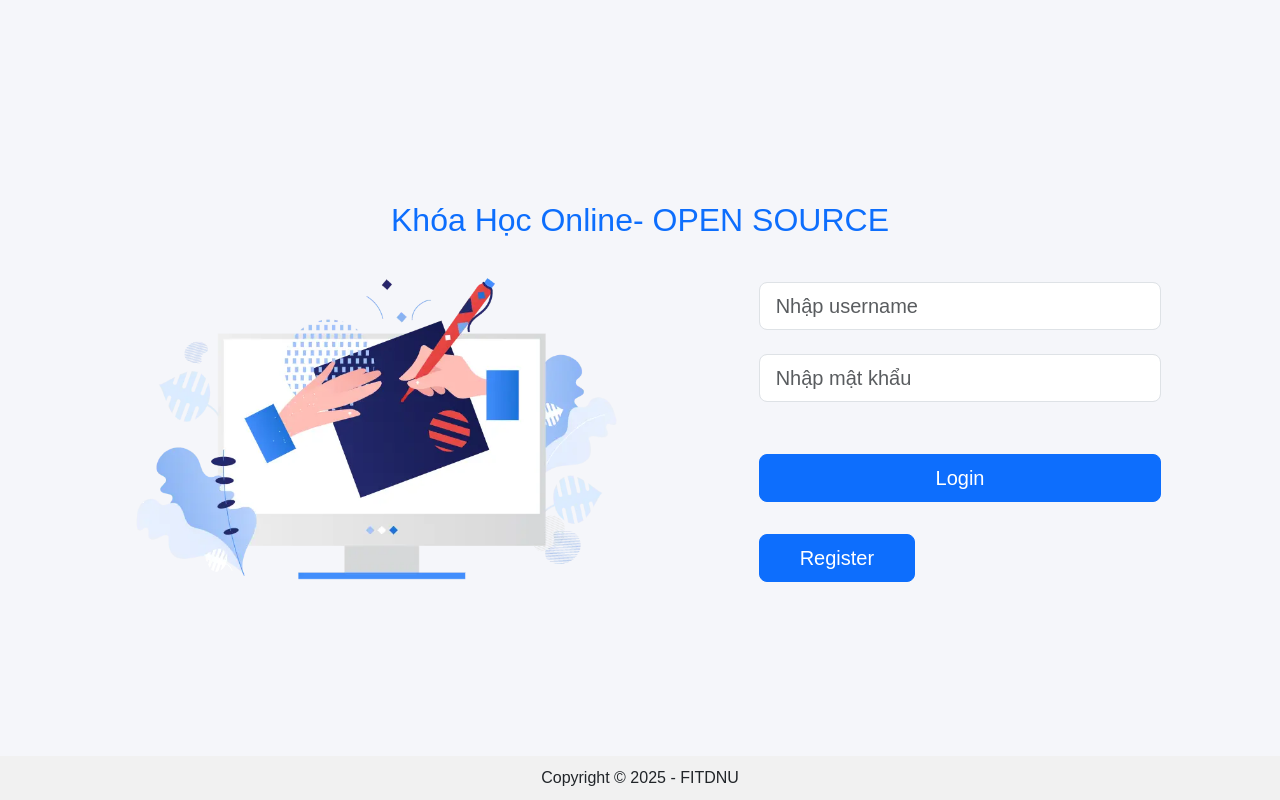
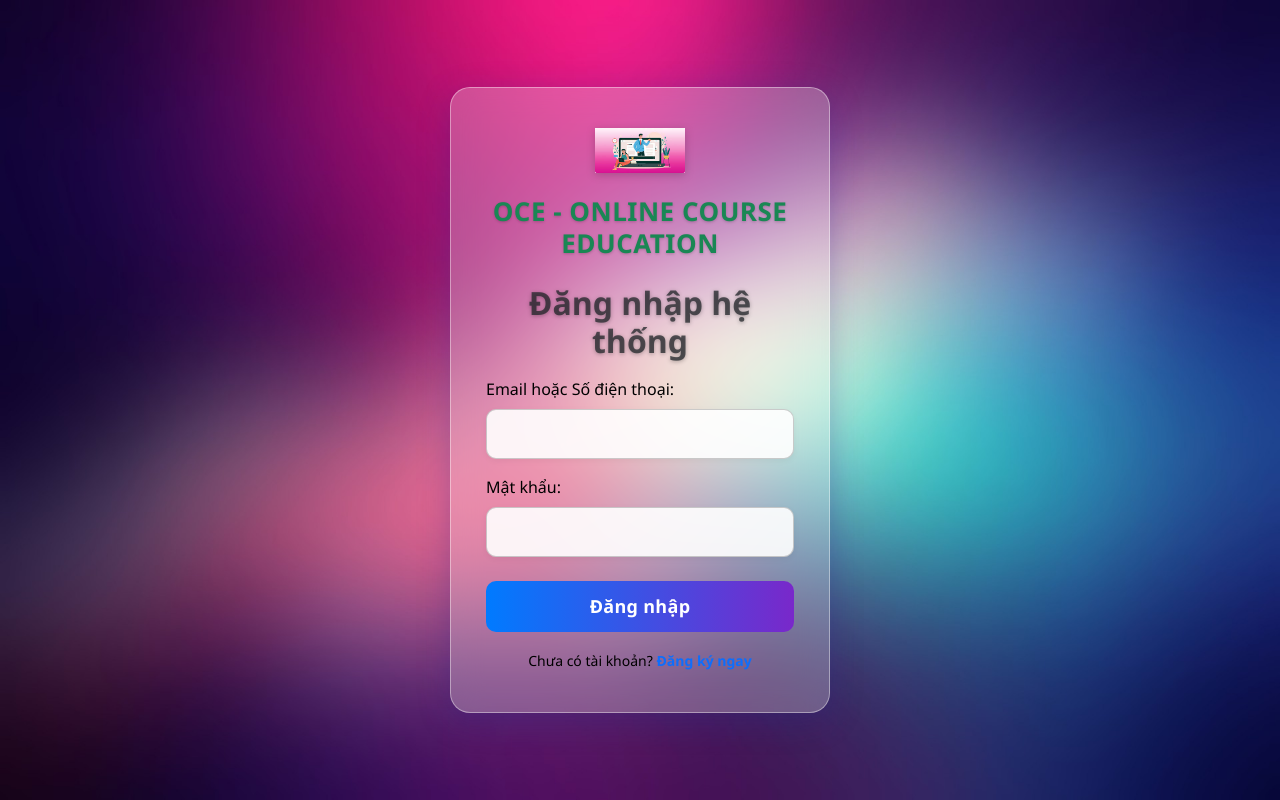
Before and after one commit to PhanPhong13112005/FIT4111-Open-Source-Software-Development, a PHP site: page / in a window 1280 px wide. Run offline with PHP 8.4, Linux system fonts and the light colour scheme.

Commit message:
Phan phong up file, sua lai index va register

```diff
--- a/css/login.css
+++ b/css/login.css
@@ -1,40 +1,113 @@
 body {
-    background: #f5f6fa;
-    font-family: Arial, sans-serif;
+  background: url('../images/back.jpg') no-repeat center center/cover;
+  height: 100vh;
+  display: flex;
+  justify-content: center;
+  align-items: center;
+  font-family: 'Segoe UI', sans-serif;
 }
-.form-container {
-    width: 400px;
-    margin: 100px auto;
-    padding: 30px;
-    background: #fff;
-    box-shadow: 0 0 10px #ccc;
-    border-radius: 10px;
+
+/* Khung đăng nhập */
+.login-box {
+  width: 380px;
+  padding: 40px 35px;
+  background: rgba(255, 255, 255, 0.25);
+  border-radius: 20px;
+  backdrop-filter: blur(15px);
+  box-shadow: 0 8px 32px rgba(31, 38, 135, 0.3);
+  border: 1px solid rgba(255, 255, 255, 0.4);
+  transition: all 0.3s ease;
+  color: #000; /* Toàn bộ chữ trong box là màu đen */
 }
+
+.login-box:hover {
+  transform: translateY(-3px);
+  box-shadow: 0 12px 40px rgba(31, 38, 135, 0.4);
+}
+
+/* Logo */
+.logo {
+  width: 90px;
+  margin-bottom: 15px;
+  filter: drop-shadow(0 2px 4px rgba(0, 0, 0, 0.2));
+}
+
+/* Tiêu đề */
+h5 {
+  color: #000;
+  font-weight: 800;
+  font-size: 26px;
+  text-transform: uppercase; /* Viết hoa toàn bộ nếu muốn mạnh mẽ hơn */
+  margin-bottom: 25px;
+  letter-spacing: 0.5px;  /* Giãn nhẹ cho đẹp hơn */
+  text-shadow: 0 1px 3px rgba(0,0,0,0.2);
+}
+
+/* Tiêu đề */
 h2 {
-    text-align: center;
-    margin-bottom: 20px;
+  margin-bottom: 25px;
+  font-weight: 600;
+  color: #000;
+  text-shadow: 0 1px 4px rgba(0, 0, 0, 0.3);
 }
-label {
-    display: block;
-    margin-top: 10px;
+
+/* Ô input */
+.form-control {
+  border-radius: 10px;
+  border: 1px solid rgba(0, 0, 0, 0.2);
+  background: rgba(255, 255, 255, 0.9);
+  font-size: 16px;
+  color: #000;
+  padding: 12px;
+  box-shadow: 0 2px 6px rgba(0, 0, 0, 0.05);
+  transition: all 0.2s ease;
 }
-input {
-    width: 100%;
-    padding: 8px;
-    margin-top: 5px;
-    border: 1px solid #ccc;
-    border-radius: 4px;
+
+.form-control::placeholder {
+  color: #555;
 }
-button {
-    width: 100%;
-    margin-top: 20px;
-    padding: 10px;
-    background: #007bff;
-    color: white;
-    border: none;
-    border-radius: 4px;
-    cursor: pointer;
+
+.form-control:focus {
+  border-color: #00b4d8;
+  box-shadow: 0 0 8px rgba(0, 180, 216, 0.4);
+  background: #fff;
 }
-button:hover {
-    background: #0056b3;
+
+/* Nút đăng nhập */
+.btn-primary {
+  background: linear-gradient(90deg, #007bff, #7928ca);
+  border: none;
+  border-radius: 10px;
+  padding: 12px;
+  font-size: 18px;
+  font-weight: 600;
+  letter-spacing: 0.3px;
+  color: #fff;
+  transition: 0.3s;
 }
+
+.btn-primary:hover {
+  background: linear-gradient(90deg, #005eff, #5f0fa3);
+  transform: translateY(-2px);
+}
+
+/* Link đăng ký */
+a {
+  color: #005eff;
+  text-decoration: none;
+  font-weight: 600;
+}
+
+a:hover {
+  text-decoration: underline;
+}
+
+/* Alert message */
+.alert {
+  border-radius: 8px;
+  font-size: 14px;
+  text-align: center;
+  color: #000;
+  background: rgba(255, 255, 255, 0.8);
+  border: 1px solid rgba(0, 0, 0, 0.1);
+}
--- a/functions/db_connection.php
+++ b/functions/db_connection.php
@@ -3,7 +3,7 @@
 function getDbConnection() {
     $servername = "localhost";
     $username = "root";
-    $password = "Phong2005@";
+    $password = "phongluu123";
     $dbname = "qlkhoahoc";
     $port = 3306;
 
--- a/handle/register_process.php
+++ b/handle/register_process.php
@@ -7,6 +7,7 @@ if ($_SERVER['REQUEST_METHOD'] === 'POST') {
     $conn = getDbConnection();
     $username = trim($_POST['username']);
     $email = trim($_POST['email']);
+    $phone = trim($_POST['phone']);
     $password = trim($_POST['password']);
     $confirm = trim($_POST['confirm']);
     $role = 'student';
@@ -36,8 +37,8 @@ if ($_SERVER['REQUEST_METHOD'] === 'POST') {
     }
     $stmt->close();
 
-    $stmt = $conn->prepare("INSERT INTO users (username, email, password, role) VALUES (?, ?, ?, ?)");
-    $stmt->bind_param("ssss", $username, $email, $password, $role);
+    $stmt = $conn->prepare("INSERT INTO users (username, email, phone, password, role) VALUES (?, ?, ?, ?, ?)");
+    $stmt->bind_param("sssss", $username, $email, $phone, $password, $role);
     if ($stmt->execute()) {
         $_SESSION['success'] = 'Đăng ký thành công! Mời bạn đăng nhập.';
         $stmt->close();
--- a/index.php
+++ b/index.php
@@ -8,88 +8,51 @@ session_start();
     <meta charset="UTF-8">
     <meta name="viewport" content="width=device-width, initial-scale=1.0">
     <link href="https://cdn.jsdelivr.net/npm/bootstrap@5.3.3/dist/css/bootstrap.min.css" rel="stylesheet">
-    <link href="./css/footer.css" rel="stylesheet">
     <link href="./css/login.css" rel="stylesheet">
     <title>FITDNU-OpenSource</title>
 </head>
 
 <body>
-    <section class="vh-100 d-flex justify-content-center align-items-center">
-        <div class="container-fluid h-custom">
-            <div class="d-flex flex-row align-items-center justify-content-center">
-                <h2 class="text-primary" style="color: #f66600;">Khóa Học Online- OPEN SOURCE</h2>
+    <div class="login-container">
+        <div class="login-box">
+            <div class="text-center mb-3">
+                <img src="./images/login.jpg" alt="Logo" class="logo">
+                <h5 class="text-success fw-bold mt-2">OCE - Online Course Education</h5>
+                <h2 class="text-muted mb-3">Đăng nhập hệ thống</h2>
             </div>
-            <div class="row d-flex justify-content-center align-items-center h-100">
-                <div class="col-md-9 col-lg-6 col-xl-5">
-                    <img src="./images/draw2.webp" style="width: 100%; height: 100%; object-fit: cover;" class="img-fluid"
-                        alt="Sample image">
+            <form action="./handle/login_process.php" method="POST">
+                <div class="form-group mb-3">
+                    <label class="form-label">Email hoặc Số điện thoại:</label>
+                    <input type="text" name="username" class="form-control form-control-lg" required>
                 </div>
-                <div class="col-md-8 col-lg-6 col-xl-4 offset-xl-1">
-                    <form action="./handle/login_process.php" method="POST">
-                        <!-- Username input -->
-                        <div data-mdb-input-init class="form-outline mb-4">
-                            <input type="text" name="username" id="form3Example3" class="form-control form-control-lg"
-                                placeholder="Nhập username" required />
-                            <label class="form-label" for="form3Example3"></label>
+                <div class="form-group mb-4">
+                    <label class="form-label">Mật khẩu:</label>
+                    <input type="password" name="password" class="form-control form-control-lg" required>
                 </div>
 
-                        <!-- Password input -->
-                        <div data-mdb-input-init class="form-outline mb-3">
-                            <input type="password" name="password" id="form3Example4" class="form-control form-control-lg"
-                                placeholder="Nhập mật khẩu" required />
-                            <label class="form-label" for="form3Example4"></label>
-                        </div>
-                        <!-- Thông báo lỗi sử dụng session -->
                 <?php if (isset($_SESSION['error'])): ?>
-                            <div class="alert alert-danger" role="alert">
-                                <?php
-                                echo $_SESSION['error'];
-                                unset($_SESSION['error']);
-                                ?>
+                    <div class="alert alert-danger py-2">
+                        <?= $_SESSION['error'];
+                        unset($_SESSION['error']); ?>
                     </div>
                 <?php endif; ?>
 
                 <?php if (isset($_SESSION['success'])): ?>
-                            <div class="alert alert-success" role="alert">
-                                <?php
-                                echo $_SESSION['success'];
-                                unset($_SESSION['success']);
-                                ?>
+                    <div class="alert alert-success py-2">
+                        <?= $_SESSION['success'];
+                        unset($_SESSION['success']); ?>
                     </div>
                 <?php endif; ?>
 
-                        <!-- <div class="d-flex justify-content-between align-items-center">
+                <button type="submit" name="login" class="btn btn-primary w-100 btn-lg">Đăng nhập</button>
 
-                            <div class="form-check mb-0">
-                                <input class="form-check-input me-2" type="checkbox" value="" id="form2Example3" />
-                                <label class="form-check-label" for="form2Example3">
-                                    Remember me
-                                </label>
+                <div class="text-center mt-3">
+                    <small>Chưa có tài khoản? <a href="views/register.php"
+                            class="text-decoration-none fw-bold text-primary">Đăng ký ngay</a></small>
                 </div>
-                        </div> -->
-
-                        <div class="text-center text-lg-start mt-4 pt-2">
-                            <button type="submit" data-mdb-button-init data-mdb-ripple-init
-                                name="login"
-                                class="btn btn-primary btn-lg"
-                                style="padding-left: 2.5rem; padding-right: 2.5rem;">Login</button>
-                        </div>
-
-                        <div class="text-center text-lg-start mt-4 pt-2">
-                            <a href="views/register.php"
-                            class="btn btn-primary btn-lg"
-                            style="padding-left: 2.5rem; padding-right: 2.5rem;">Register</a>
-                        </div>
-
             </form>
         </div>
     </div>
-        </div>
-
-    </section>
 </body>
-<footer class="footer">
-    Copyright © 2025 - FITDNU
-</footer>
 
 </html>
--- a/views/menu.php
+++ b/views/menu.php
@@ -36,7 +36,7 @@ $currentUser = getCurrentUser();
             <div class="collapse navbar-collapse" id="navbarSupportedContent">
                 <!-- Navbar brand -->
                 <a class="navbar-brand mt-2 mt-lg-0" href="/BaiTapLon/views/student/menu_student.php">
-                    <img src="../images/fitdnu_logo.png" height="40" alt="FIT-DNU Logo" loading="lazy" />
+                    <img src="/BaiTapLon/images/logo.png" height="40" alt="Logo" title="Trang chủ">
                 </a>
                 <!-- Left links -->
                 <ul class="navbar-nav me-auto mb-2 mb-lg-0">
@@ -58,7 +58,7 @@ $currentUser = getCurrentUser();
                 <div class="dropdown">
                     <a class="dropdown-toggle d-flex align-items-center hidden-arrow text-decoration-none" href="#"
                         id="navbarDropdownMenuAvatar" role="button" data-bs-toggle="dropdown" aria-expanded="false">
-                        <img src="../images/aiotlab_logo.png" class="rounded-circle" height="35" alt="Avatar"
+                        <img src="/BaiTapLon/images/aiotlab_logo.png" class="rounded-circle" height="35" alt="Avatar"
                             loading="lazy" />
                         <span
                             class="ms-2 text-dark fw-semibold"><?= htmlspecialchars($currentUser['username'] ?? 'Sinh viên') ?></span>
--- a/views/student/menu_student.php
+++ b/views/student/menu_student.php
@@ -45,7 +45,7 @@ if (!empty($_GET['keyword'])) {
                 <p>Nơi khơi dậy đam mê và giúp bạn bắt đầu hành trình trở thành lập trình viên chuyên nghiệp.</p>
             </div>
             <div class="banner-image">
-                <img src="../../images/banner.png" alt="Banner học lập trình">
+                <img src="../../images/banner.jpg" alt="Banner học lập trình">
             </div>
         </div>
 
```
Also changed, not shown: css/register.css (+95 -27 lines), views/register.php (+15 -5 lines), images/anh4.png (added), images/back.jpg (added), images/banner.jpg (added), images/logo.png (added). Lines whose indentation alone changed are shown as unchanged.
